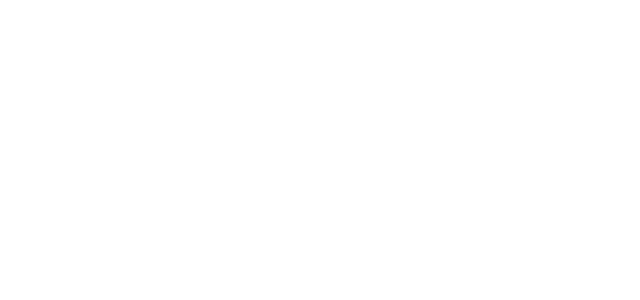
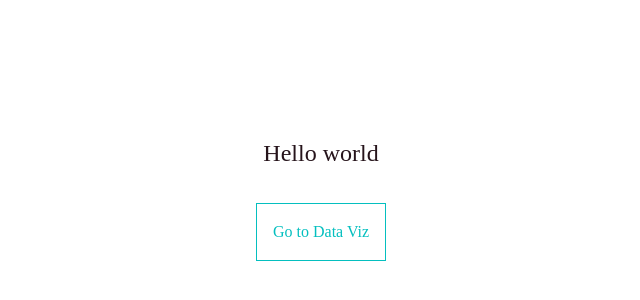
Before and after one commit to SebastianFlo/storyblok-vue-3, a Vue app: page / in a window 1280 px wide. Before the commit this address had no page. Shown: the part 202-502 px from the top of the page, without its empty margins (319-959 px from the left). Built offline with nearby package versions, Linux system fonts and the light colour scheme; what @storyblok/vue would draw is missing.

Commit message:
refactor(App): Somewhat

```diff
--- a/src/App.vue
+++ b/src/App.vue
@@ -1,8 +1,4 @@
 <template>
-  <!-- <header>
-    <router-link to="/">Go to Home</router-link>
-    <router-link to="/projects/data-viz">Go to Data Viz</router-link>
-  </header> -->
   <section>
     <router-view></router-view>
   </section>
@@ -16,6 +12,10 @@
 #app {
   display: flex;
   flex-direction: column;
+  height: 100%;
+  > section {
+    height: 100%;
+  }
 }
 
 header {
--- a/src/pages/DataViz.vue
+++ b/src/components/DataViz.vue
@@ -23,9 +23,8 @@
 </template>
 
 <script>
-import { useStoryblok, useStoryblokBridge } from '@storyblok/vue';
-// const storyId = 103366387;
-import { inject, ref, reactive, onMounted } from 'vue';
+import { useStoryblok } from '@storyblok/vue';
+import { ref, onMounted } from 'vue';
 import { useRoute } from 'vue-router';
 import { renderRichText } from '@storyblok/vue';
 import { Chart, registerables } from 'chart.js';
--- /dev/null
+++ b/src/pages/Home.vue
@@ -0,0 +1,30 @@
+<template>
+  <section class="rd-home">
+    <h1>Hello world</h1>
+
+    <div class="rd-home--links">
+      <router-link to="/projects/data-viz">Go to Data Viz</router-link>
+    </div>
+  </section>
+</template>
+
+<script setup></script>
+
+<style lang="scss">
+@import '../assets/styles.scss';
+
+.rd-home {
+  display: flex;
+  flex-direction: column;
+  justify-content: center;
+  align-items: center;
+  height: 100vh;
+
+  &--links {
+    margin-top: 2rem;
+    color: var(--c-blue);
+    padding: 1rem;
+    border: 1px solid var(--c-blue);
+  }
+}
+</style>
```
Also changed, not shown: src/components/Vizblock.vue (+0 -18 lines), src/main.js (+6 -1 lines).
